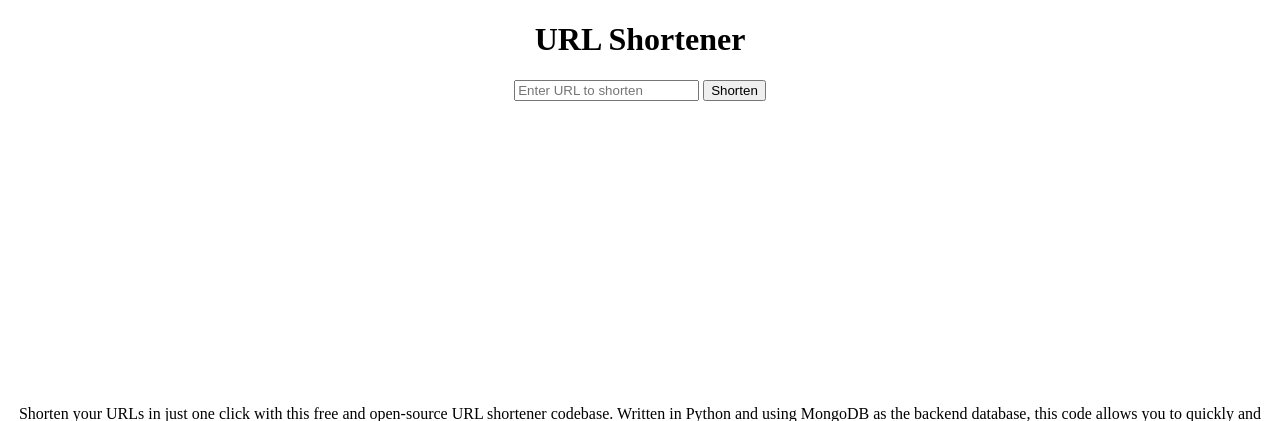
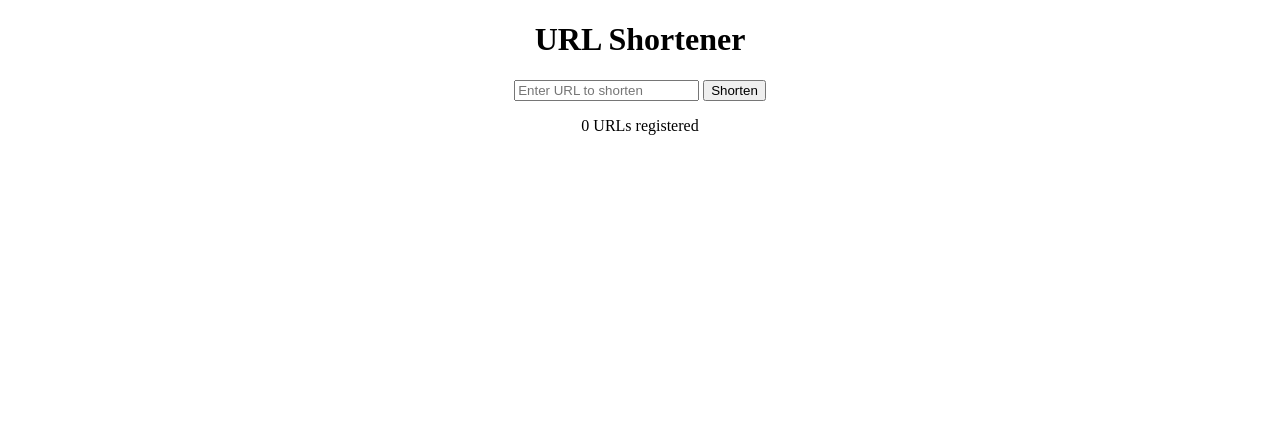
Before and after one commit to PythonPlumber/zly, a Flask app: page / in a window 1280 px wide. Shown: the top 421 px of the page. Run offline with Flask 3, Linux system fonts and the light colour scheme; data that the repository does not hold is empty.

Commit message:
Update index.html

```diff
--- a/templates/index.html
+++ b/templates/index.html
@@ -21,6 +21,7 @@
           <button type="submit">Shorten</button>
         </form>
       </div>
+      <p>{{ url_count }} URLs registered</p>
       <br />
       <br />
       <br />
```
